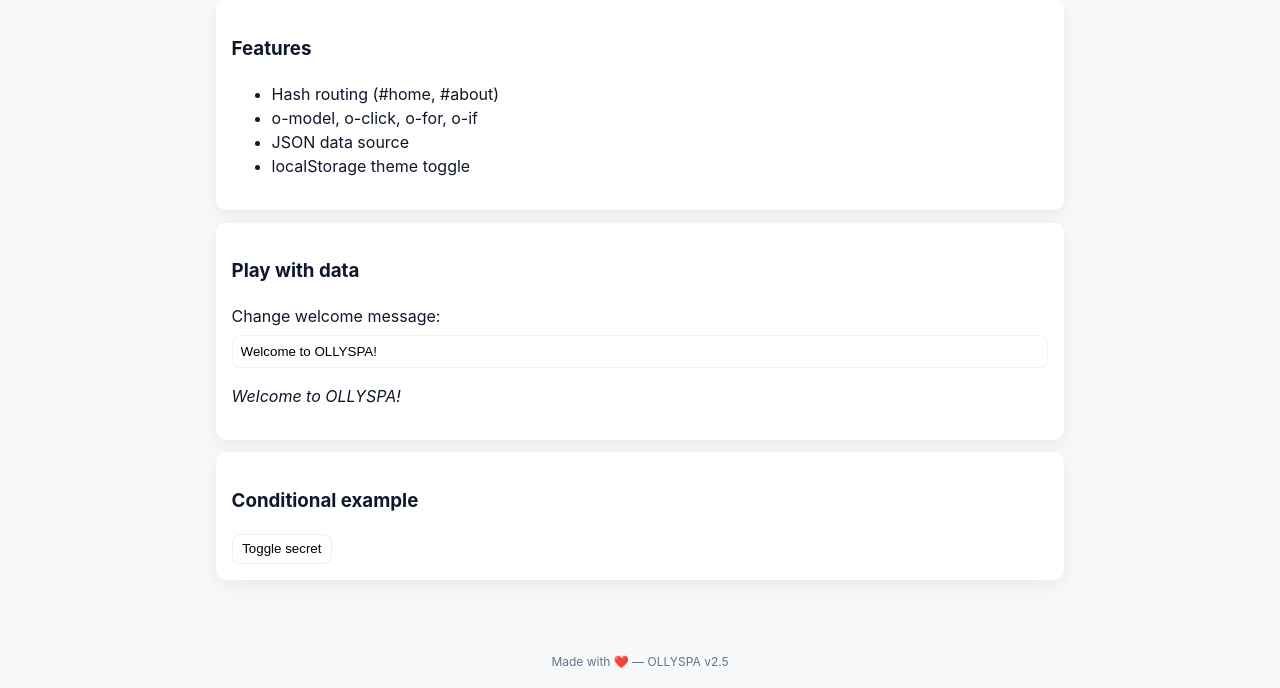
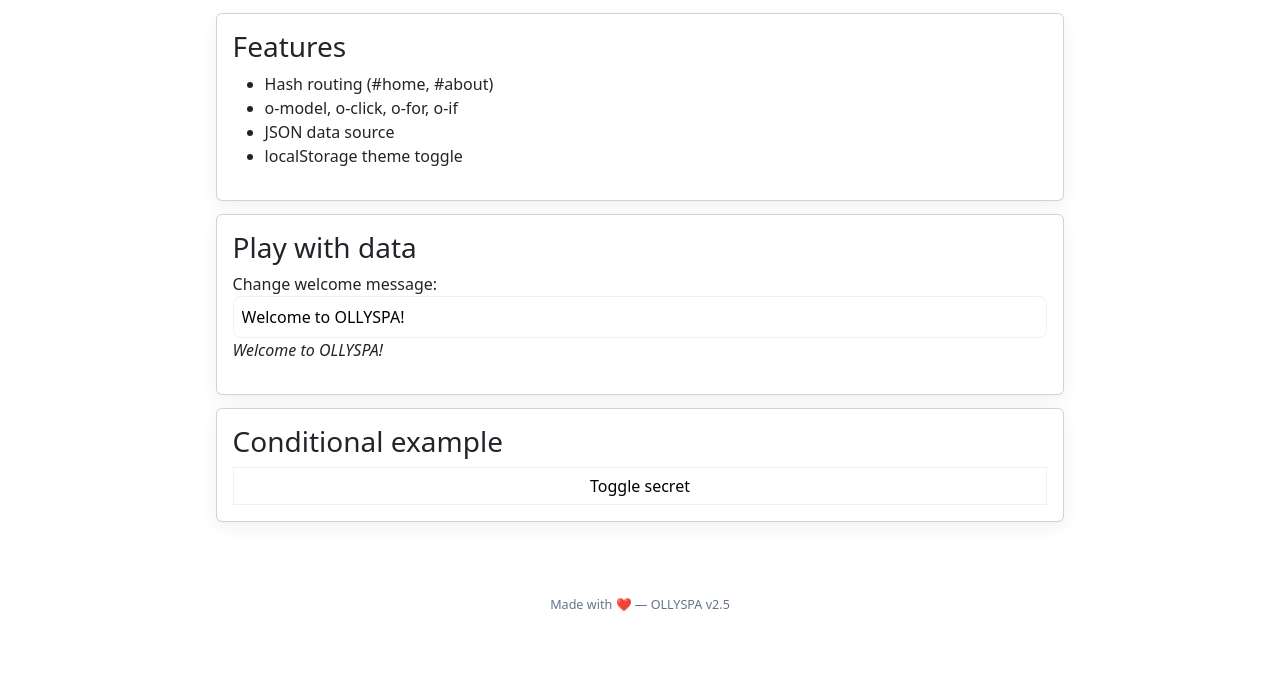
Before and after one commit to olly-techie/ollyspa-v2.5, a plain HTML site: page index.html in a window 1280 px wide. Shown: the part 207-895 px from the top of the page. After the commit the page ends 838 px from the top, so only its background shows below. Drawn offline with Linux system fonts and the light colour scheme; files that its build step writes are made by us from their sources.

Commit message:
update index.html

```diff
--- a/index.html
+++ b/index.html
@@ -6,7 +6,7 @@
   <title>docs</title>
   <link rel="stylesheet" href="assets-css/tailwind.js" />
   <link rel="stylesheet" href="assets-css/style.css" />
-  <link rel="stylesheet" href="assets-css/.css" />
+  <link rel="stylesheet" href="assets-css/bootstrap.min.css" />
   <link rel="stylesheet" href="assets/css/.css" />
 </head>
 <body>
```
